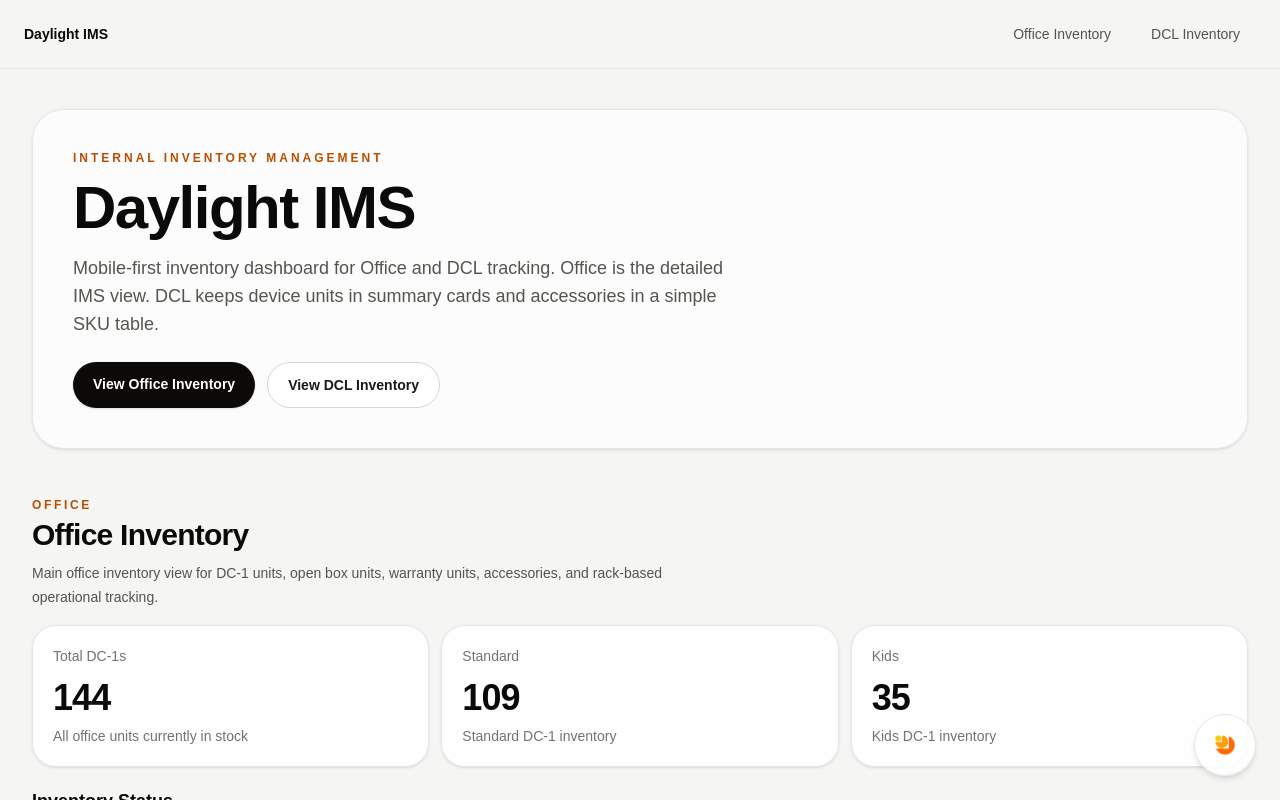
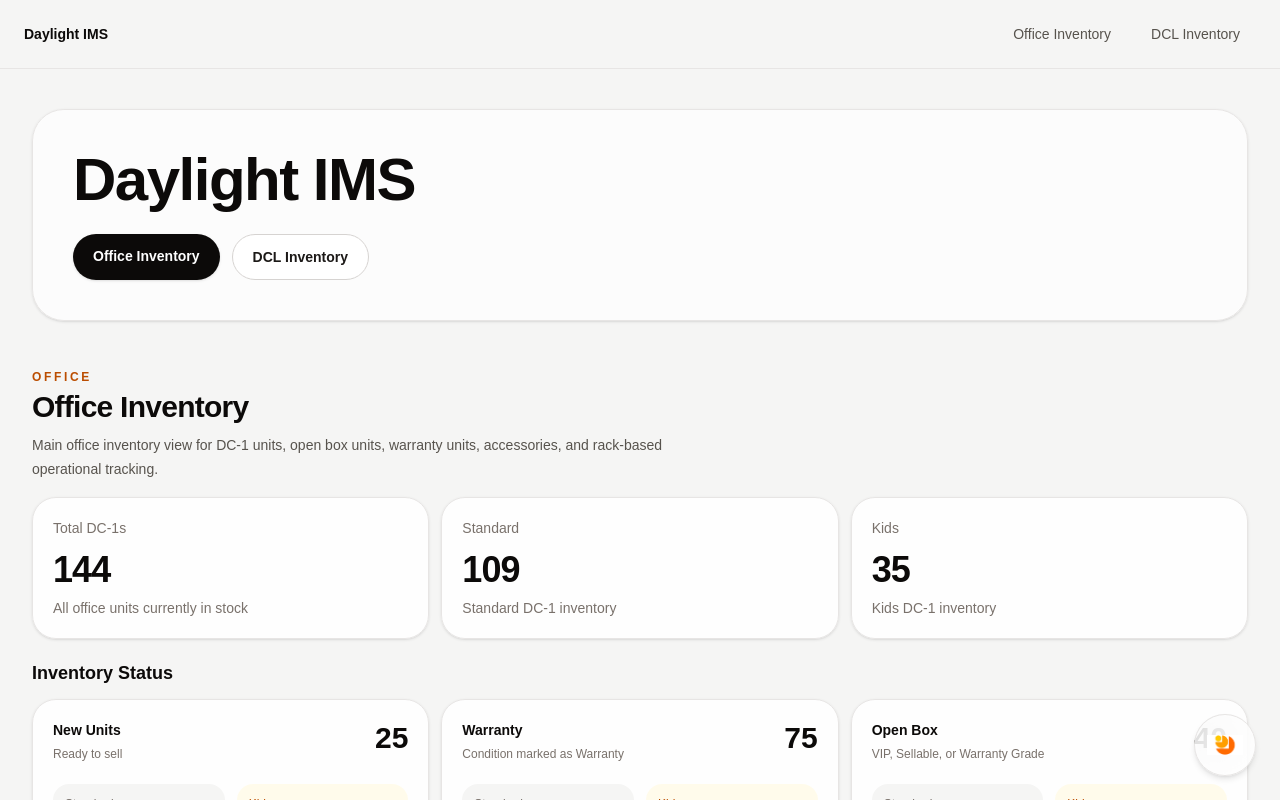
Before and after one commit to AJdaylightco/daylight-ims-dashboard, a Next.js app: page / in a window 1280 px wide. Shown: the top 800 px of the page. Built offline with nearby package versions, Linux system fonts and the light colour scheme.

Commit message:
Simplify IMS hero heading

```diff
--- a/app/page.tsx
+++ b/app/page.tsx
@@ -485,32 +485,22 @@ function Hero() {
     <section className="pt-6 sm:pt-10">
       <div className="rounded-[2rem] border border-stone-200 bg-white/70 p-5 shadow-sm backdrop-blur-sm sm:p-8 lg:p-10">
         <div className="max-w-3xl">
-          <p className="text-xs font-semibold uppercase tracking-[0.25em] text-amber-700">
-            Internal Inventory Management
-          </p>
-
-          <h1 className="mt-3 text-4xl font-semibold tracking-tight text-stone-950 sm:text-5xl lg:text-6xl">
+          <h1 className="text-4xl font-semibold tracking-tight text-stone-950 sm:text-5xl lg:text-6xl">
             Daylight IMS
           </h1>
-
-          <p className="mt-4 max-w-2xl text-base leading-7 text-stone-600 sm:text-lg">
-            Mobile-first inventory dashboard for Office and DCL tracking.
-            Office is the detailed IMS view. DCL keeps device units in summary
-            cards and accessories in a simple SKU table.
-          </p>
 
           <div className="mt-6 flex flex-col gap-3 sm:flex-row">
             <a
               href="#office"
               className="rounded-full bg-stone-950 px-5 py-3 text-center text-sm font-semibold text-white shadow-sm transition hover:bg-stone-800"
             >
-              View Office Inventory
+              Office Inventory
             </a>
             <a
               href="#dcl"
               className="rounded-full border border-stone-300 bg-white px-5 py-3 text-center text-sm font-semibold text-stone-900 transition hover:bg-stone-50"
             >
-              View DCL Inventory
+              DCL Inventory
             </a>
           </div>
         </div>
@@ -768,7 +758,10 @@ function DclAccessorySparkline({ quantity }: { quantity: number }) {
   const width =
     quantity === 0
       ? 0
-      : Math.max(4, Math.round((Math.abs(quantity) / maxDclAccessoryQuantity) * 100));
+      : Math.max(
+          4,
+          Math.round((Math.abs(quantity) / maxDclAccessoryQuantity) * 100)
+        );
 
   return (
     <div className="mt-2 h-2 overflow-hidden rounded-full bg-stone-100">
```
